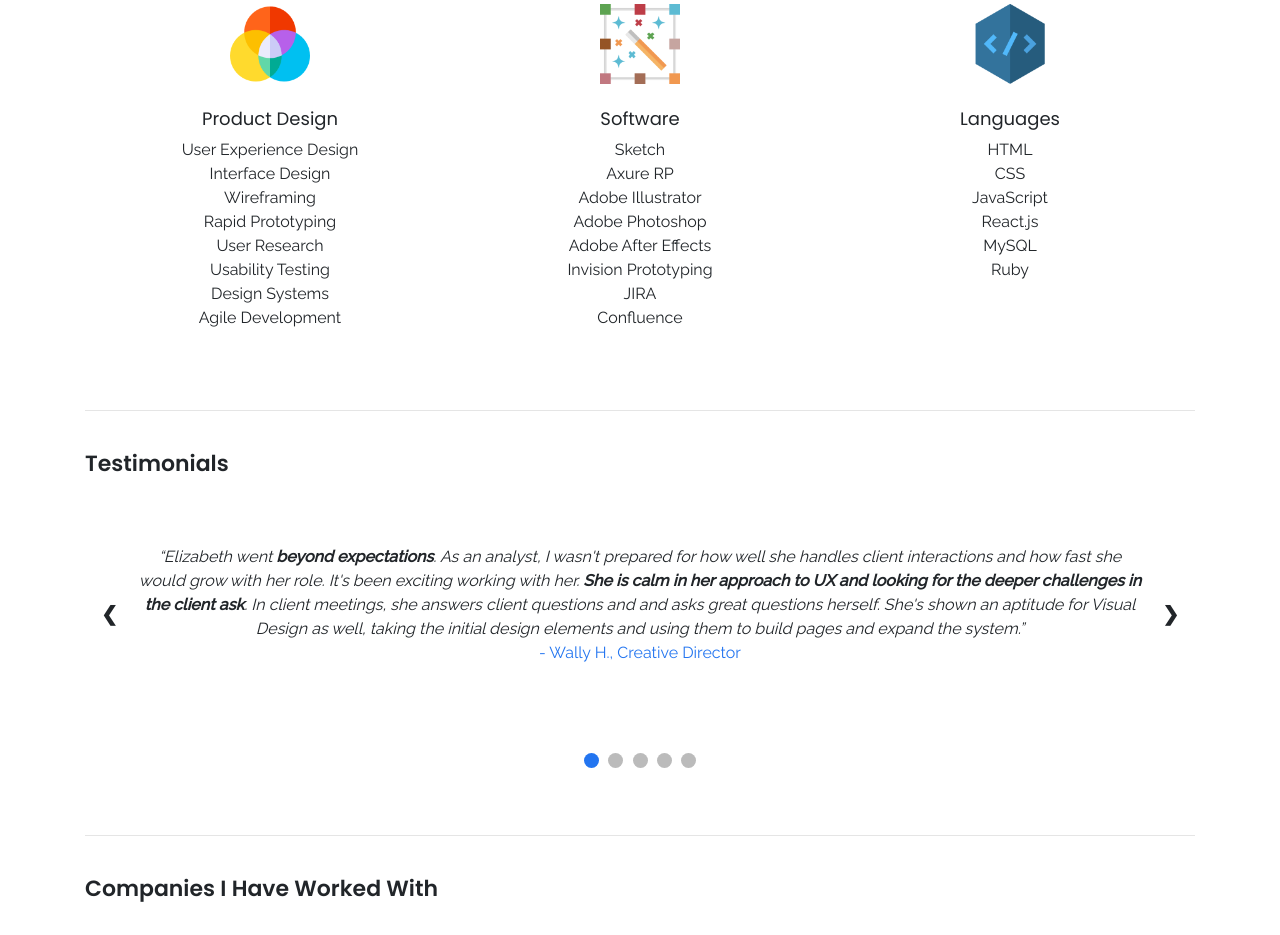
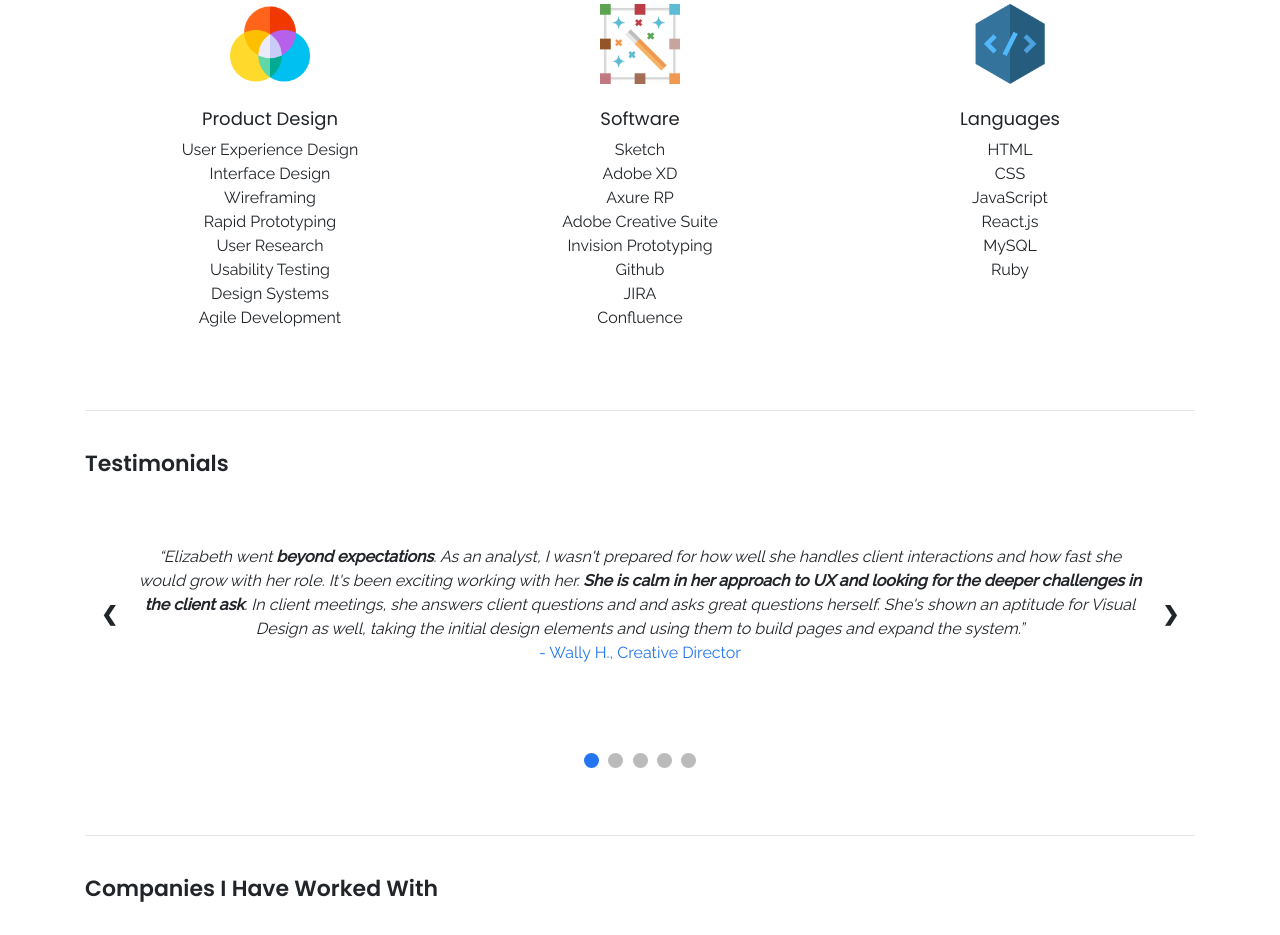
Before and after one commit to elizabethdavis/elizabethdavis.github.io, a plain HTML site: page index.html in a window 1280 px wide. Shown: the part 1200-2135 px from the top of the page. Drawn offline with nearby package versions, Linux system fonts and the light colour scheme.

Commit message:
update skills

```diff
--- a/index.html
+++ b/index.html
@@ -155,11 +155,11 @@
 			<img src="images/icons/software.png" style="max-width: 80px; height: auto;"><br><br>
 			<h3>Software</h3>
 			<p>Sketch<br>
+			Adobe XD<br>
 			Axure RP<br>
-			Adobe Illustrator<br>
-			Adobe Photoshop<br>
-			Adobe After Effects<br>
+			Adobe Creative Suite<br>
 			Invision Prototyping<br>
+			Github<br>
 			JIRA<br>
 			Confluence<br><br></p>
 		</div>
```
